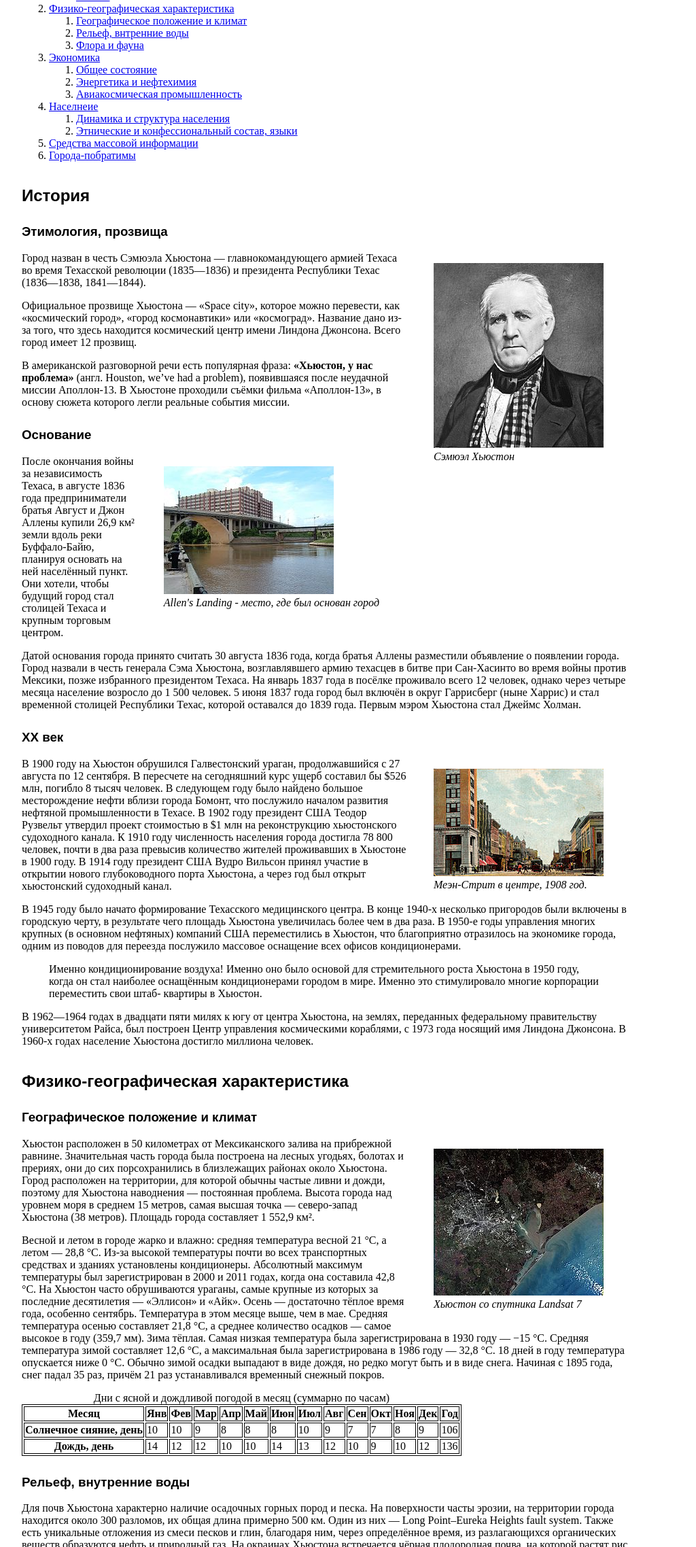
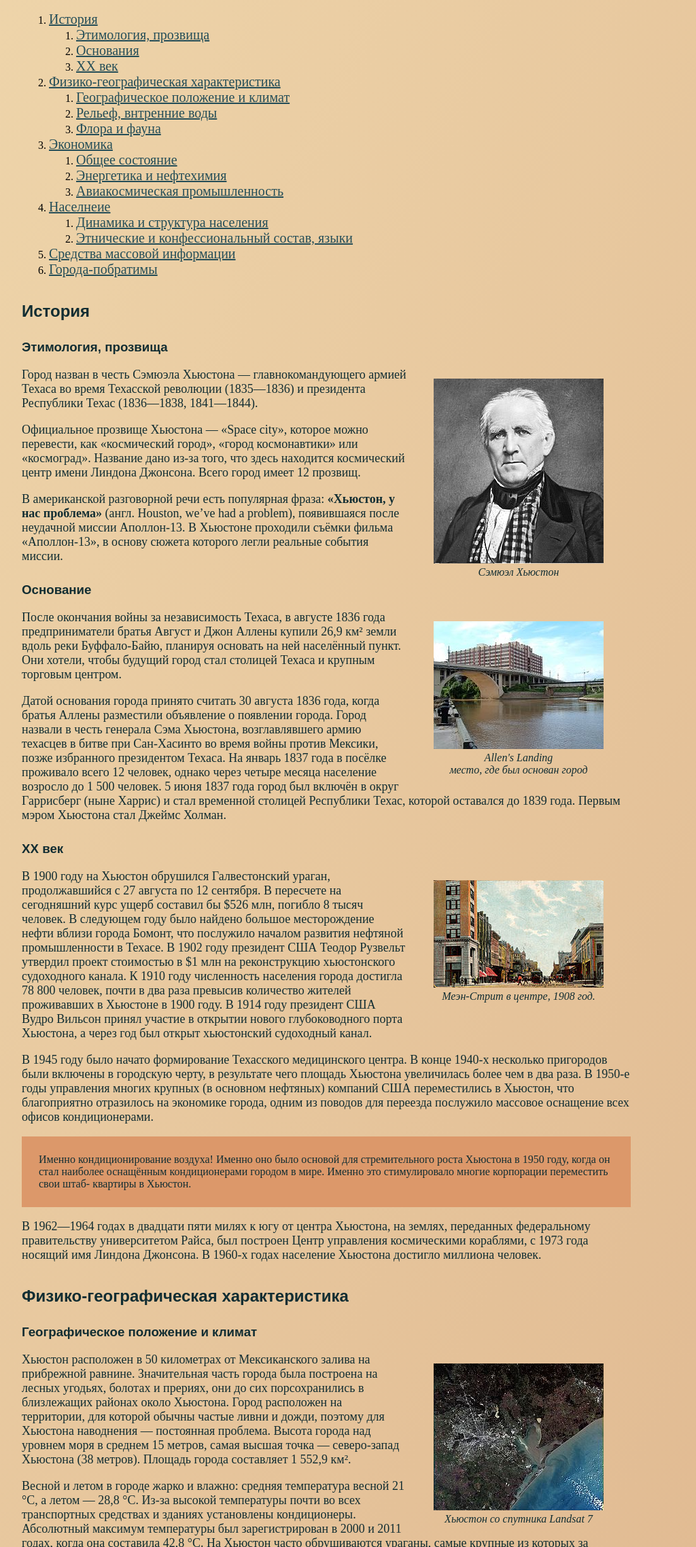
Before and after one commit to GolovanovAlex/Houston_First_Site_HTML_CSS, a plain HTML site: page index.html in a window 1280 px wide. Shown: the part 524-2800 px from the top of the page at 68% size, without its empty margins (160-1184 px from the left). Drawn offline with Linux system fonts and the light colour scheme.

Commit message:
CSS+background

```diff
--- a/index.html
+++ b/index.html
@@ -70,7 +70,7 @@
     <h3 id="foundation">Основание</h3>
     <figure>
         <img src="img/Allen's_Landing_Houston_bayou_view.jpg" alt="Allen's Landing">
-        <figcaption>Allen's Landing - место, где был основан город</figcaption>
+        <figcaption>Allen's Landing <br> место, где был основан город</figcaption>
     </figure>
     <p>
         После окончания войны за независимость Техаса, в августе 1836 года предприниматели братья Август и Джон Аллены купили 26,9 км² земли вдоль реки Буффало-Байю, планируя основать на ней населённый пункт. Они хотели, чтобы будущий город стал столицей Техаса
@@ -184,7 +184,7 @@
     </p>
     <h3 id="flora">Флора и фауна</h3>
     <figure>
-        <img src="img/Discovery_green.jpg" alt="Парк Discovery green">
+        <img src="img/Discovery_green.jpg" alt="Парк Discovery green" width="300px">
         <figcaption>Парк Discovery green в центре Хьюстона</figcaption>
     </figure>
     <p>
@@ -199,7 +199,7 @@
     </p>
     <h2 id="economy">Экономика</h2>
     <h3 id="finance">Общее состояние</h3>
-    <table>
+    <table class="economy_table">
         <caption>Крупнейшие компании, базирующиеся в Хьюстоне по версии Fortune 500 на 2016 год.</caption>
         <tr>
             <th>Техас</th>
@@ -370,7 +370,7 @@
         самолётов, Jacobs Engineering Group — машиноведение, L-3 Communications — роботехника, MEI Technologies — электрические инженерные системы, Oceaneering International — скафандры и прилагающееся аппаратное обеспечение, Raytheon — лаборатория нейтральной
         плавучести и макеты космических короблей, SAIC — безопасность и поддержка миссий, United Space Alliance — координационный центр информации, United Technologies — внекорабельная деятельность, Wyle Laboratories — космическая биология.
     </p>
-    <h2 id="demographics">Населнеие</h2>
+    <h2 id="demographics">Население</h2>
     <h3 id="race">Динамика и структура населения</h3>
     <table>
         <caption>Перепись населения</caption>
@@ -496,7 +496,7 @@
     <h2 id="media">Средства массовой информации</h2>
     <figure>
         <img src="img/Melcher_Center_for_Public_Broadcasting.jpg" alt="Вещательный центр">
-        <figcaption>Вещательный цент, откуда вещают радиостанции KUHT и KUHF</figcaption>
+        <figcaption>Вещательный цент, откуда вещают <br> радиостанции KUHT и KUHF</figcaption>
     </figure>
     <p>
         В Хьюстоне вещают 19 телеканалов. Наиболее известные телеканалы являются аффилированными каналами крупных телекомпаний: KPRC-TV (NBC), KHOU-TV (CBS), KTRK-TV (ABC), KRIV (Fox), KIAH (The CW) и KTXH (MyNetworkTV). Телеканал KUHT является членом национальной
@@ -514,7 +514,7 @@
     <p>
         Согласно городскому сайту, у Хьюстона 18 городов-побратимов (в последний раз этот список расширялся в 2015 году, когда к нему присоединилась Басра):
     </p>
-    <ul>
+    <ul class="sistercity">
         <li>Абу-Даби (ОАЭ);</li>
         <li> Абердин (Шотландия);</li>
         <li>Гуаякиль (Эквадор);</li>
--- a/style.css
+++ b/style.css
@@ -1,19 +1,24 @@
-/*Возьми свою первую выполненную домашку и стилизуй её. Требования:
-
-!!Контент занимает 70% ширины страницы.
-!!Контент выровнен по середине.
-!!Заголовки всех уровней выполнены шрифтом без засечек.
-!!Верхний отступ заголовков установлен больше нижнего (например, 1.5em), чтобы соблюсти правило внутреннего и внешнего.
-!!Заголовки первого уровня имеют размер 32px.
-!!Таблицы имеют непрерывные границы чёрного цвета толщиной 1px.
-!!Подписи под картинками выполены курсивом.
-!!Картинки обтекаются текстом. Картинки справа, текст слева.
-*/
-
                     body {
                         width: 70%;
                         margin-left: auto;
                         margin-right: auto;
+                        background: #fbeec1;
+                        background: linear-gradient(115deg, #fbeec1 0%, #DaaD86 55%, #DC986A 100%);
+                        /* on-off animaniton*/
+                        animation: gradient 15s infinite linear;
+                        background-size: 450%;
+                    }
+
+                    @keyframes gradient {
+                        0% {
+                            background-position: 80% 0%;
+                        }
+                        50% {
+                            background-position: 20% 100%;
+                        }
+                        100% {
+                            background-position: 80% 0%;
+                        }
                     }
 
                     h1 {
@@ -25,18 +30,71 @@ h2,
                     h3 {
                         font-family: Arial, Helvetica, sans-serif;
                         margin-top: 1.5em;
+                        color: #112D32;
                     }
 
-table,
-th,
-td {
-    border: 1px solid black;
+                    a {
+                        font-size: 20px;
+                        color: #254e58;
+                    }
+
+                    p {
+                        font-size: 18px;
+                        color: #112D32;
                     }
 
                     figcaption {
                         font-style: italic;
+                        text-align: center;
+                        color: #112D32;
                     }
 
                     figure {
                         float: right;
                     }
+
+                    th {
+                        font-size: 16px;
+                        font-weight: 600;
+                        background: #DC986A;
+                        border-top: 4px solid #DC986A;
+                        border-bottom: 1px solid #DC986A;
+                        color: #112D32;
+                        padding: 7px;
+                        text-align: center;
+                    }
+
+                    td {
+                        background: #DaaD86;
+                        border-bottom: 1px solid #DC986A;
+                        color: #112D32;
+                        border-top: 1px solid transparent;
+                        padding: 10px;
+                        text-align: center;
+                    }
+
+                    caption {
+                        text-align: center;
+                        font-size: 18px;
+                        font-weight: 600;
+                        color: #112D32;
+                        padding: 10px;
+                    }
+
+                    blockquote {
+                        display: flow-root;
+                        color: #112D32;
+                        background: #DC986A;
+                        margin: auto;
+                        padding: 25px;
+                        text-align: left;
+                    }
+
+                    .sistercity {
+                        -webkit-column-count: 3;
+                        -moz-column-count: 3;
+                        column-count: 3;
+                        background: #DaaD86;
+                        text-align: left;
+                        color: #112D32;
+                    }
```
Also changed, not shown: img/bground.jpg (added). Lines whose indentation alone changed are shown as unchanged.
